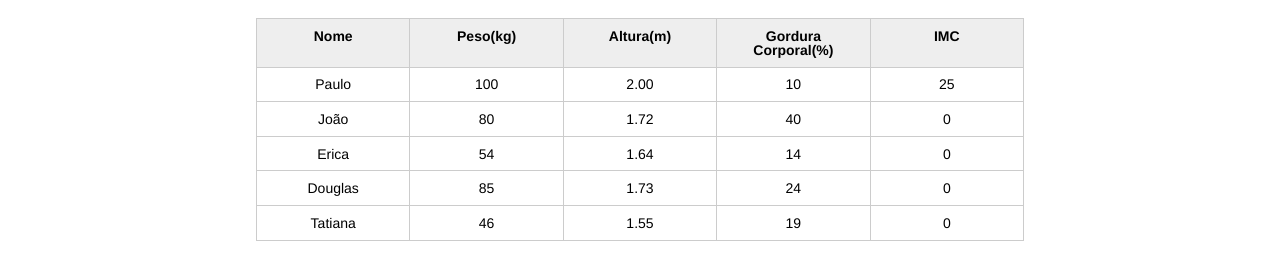
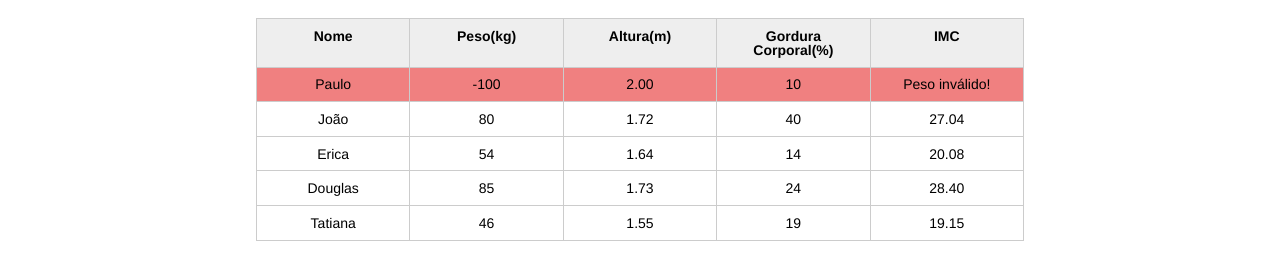
Before and after one commit to gr0x0/cadastro_nutricionista, a plain HTML site: page index.html in a window 1280 px wide. Shown: the part 123-402 px from the top of the page. Drawn offline with Linux system fonts and the light colour scheme.

Commit message:
Loop para cálculo automatizado de IMC de todos os pacientes e tornando erros mais identificáveis através de estilização com CSS.

```diff
--- a/css/index.css
+++ b/css/index.css
@@ -132,3 +132,7 @@ button[disabled=disabled], button:disabled {
 .campo-invalido{
 	border: 1px solid red;
 }
+
+.paciente-invalido {
+    background-color: lightcoral;
+}
--- a/index.html
+++ b/index.html
@@ -30,7 +30,7 @@
 					<tbody id="tabela-pacientes">
 						<tr class="paciente" id="paciente1">
 							<td class="info-nome">Paulo</td>
-							<td class="info-peso">100</td>
+							<td class="info-peso">-100</td>
 							<td class="info-altura">2.00</td>
 							<td class="info-gordura">10</td>
 							<td class="info-imc">0</td>
--- a/js/principal.js
+++ b/js/principal.js
@@ -24,9 +24,9 @@ titulo.textContent = "Banana";
 var titulo2 = document.querySelector(".titulo");
 titulo2.textContent = "Aparecida Nutricionista";
 
-/* Agora para que a página calcule o IMC (peso/altura^2) de cada paciente automaticamente: podemos buscar uma informação apenas na tag específica tr de carregada
-		paciente ao usarmos console.log(paciente). Mas precisamos definir para cada paciente um id, uma vez que devemos percorrer um a um. Portanto,
-		a tag tr inicial do primeiro paciente ficou <tr class="paciente" id="paciente1">.
+/* Agora para que a página calcule o IMC (peso/altura^2) de cada paciente automaticamente: podemos buscar uma informação apenas na tag específica
+		tr de carregada paciente ao usarmos console.log(paciente). Mas precisamos definir para cada paciente um id, uma vez que devemos percorrer
+		um a um. Portanto, a tag tr inicial do primeiro paciente ficou <tr class="paciente" id="paciente1">.
 		É importante notar que para selecionarmos um id CSS com querySelector, utilizamos '#<nome do id>'. */
 var paciente = document.querySelector("#paciente1");
 console.log(paciente);
@@ -58,3 +58,39 @@ if (alturaEhValida && pesoEhValido) {
     imc = peso / (altura * altura);
 		paciente.querySelector(".info-imc").textContent = imc;
 }
+
+/* Fazendo um loop para todos os pacientes, usamos querySelectorAll(), que nos retorna um array com todos os elementos que pertençam à classe que
+		passarmos como parâmetro. Dessa forma, podemos calcular o imc para todos os pacientes.
+		Adicionalmente, para tornarmos os erros da tabela mais identificáveis, pintaremos as linhas problemáticas com vermelho. Para tal, poderíamos
+		usar CSS com paciente.style.color = "<color>" para modificarmos a cor da fonte, ou paciente.style.backgroundColor = "<color>" para modificarmos
+		a cor de fundo. Porém, o mais inteligente a se fazer é manter sempre toda e qq info relacionada ao estilo da página no arquivo .css, e portanto
+		lá defini a classe paciente-invalido que usamos aqui, chamada através de paciente.classList.add("paciente-invalido");. */
+
+var lista_pacientes = document.querySelectorAll(".paciente");
+console.log(lista_pacientes);
+
+for(var i = 0; i < lista_pacientes.length; i++){
+	paciente = lista_pacientes[i];
+	peso = paciente.querySelector(".info-peso").textContent;
+	altura = paciente.querySelector(".info-altura").textContent;
+	imc = peso / (altura * altura);
+	paciente.querySelector(".info-imc").textContent = imc.toFixed(2);
+
+	pesoEhValido = true;
+	alturaEhValida = true;
+
+	if (peso <= 0 || peso >= 1000) {
+	    pesoEhValido = false;
+			paciente.classList.add("paciente-invalido");
+			paciente.querySelector(".info-imc").textContent = "Peso inválido!";
+	}
+	if (altura <= 0 || altura >= 3.00) {
+	    alturaEhValida = false;
+			paciente.classList.add("paciente-invalido");
+			paciente.querySelector(".info-imc").textContent = "Altura inválida!";
+	}
+
+	if (alturaEhValida && pesoEhValido) {
+			paciente.querySelector(".info-imc").textContent = imc.toFixed(2);
+	}
+}
```
